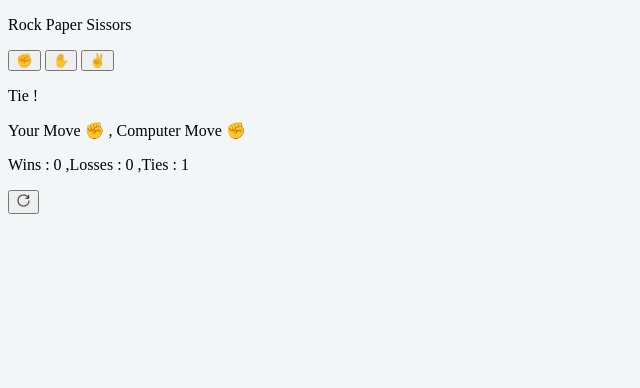
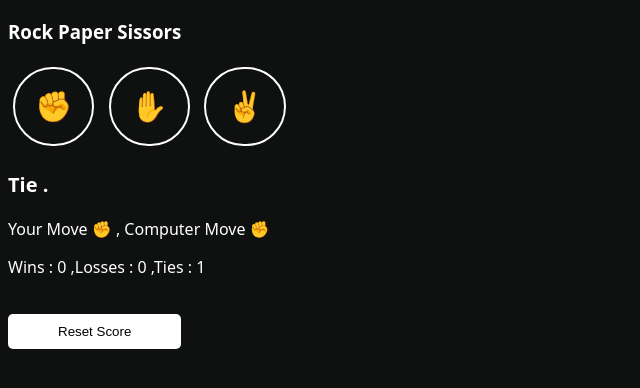
Before and after one commit to sanjaysriat08/rockPaperSissors-game, a plain HTML site: page index.html in a window 1280 px wide. Both pictures are taken after a click on the button "Rock". Shown: the whole page, without its empty margins (0-640 px from the left). Drawn offline with Linux system fonts and the light colour scheme.

Commit message:
Version-2

```diff
--- a/index.html
+++ b/index.html
@@ -9,18 +9,18 @@
 </head>
 <body>
 
-    <p>Rock Paper Sissors</p>
+    <h3>Rock Paper Sissors</h3>
 
-    <button onclick="playGame('✊')" title="Rock">✊</button>
-    <button onclick="playGame('✋')" title="Paper">✋</button>
-    <button onclick="playGame('✌️')" title="Sissors">✌️</button>
+    <button class="btn" onclick="playGame('✊')" title="Rock">✊</button>
+    <button class="btn" onclick="playGame('✋')" title="Paper">✋</button>
+    <button class="btn" onclick="playGame('✌️')" title="Sissors">✌️</button>
 
     <br>
     <p id="result"></p>
     <p id="moves"></p>
     <p id="score"></p>
 
-    <button onclick="resetScore()" title="Reset Your Score"><img src="reset.png" alt="reset-btn" width='15px'></button >
+    <button class="resetButton" onclick="resetScore()" title="Reset Your Score">Reset Score</button >
 
 </body>
 </html>
--- a/index.js
+++ b/index.js
@@ -12,7 +12,7 @@ function playGame(playerMove) {
     if(playerMove === '✊') {          //Rock
 
         if(computerMove === '✊') {
-            result = 'Tie !' ;
+            result = 'Tie .' ;
         }
         else if(computerMove === '✋') {
             result = 'You Lose !' ;
@@ -27,7 +27,7 @@ function playGame(playerMove) {
             result = 'You Win !' ;
         }
         else if(computerMove === '✋') {
-            result = 'Tie !' ;
+            result = 'Tie .' ;
         }
         else if(computerMove === '✌️') {
             result = 'You Lose !' ;
@@ -42,7 +42,7 @@ function playGame(playerMove) {
             result = 'You Win !' ;
         }
         else if(computerMove === '✌️') {
-            result = 'Tie !' ;
+            result = 'Tie .' ;
         }
     }
 
@@ -52,7 +52,7 @@ function playGame(playerMove) {
     else if(result === 'You Lose !') {
         score.Losses += 1;
     }
-    else if(result === 'Tie !') {
+    else if(result === 'Tie .') {
         score.Ties += 1;
     }
 
--- a/style.css
+++ b/style.css
@@ -1,4 +1,44 @@
 body{
 
-    background-color: rgb(243, 246, 247);
+    background-color: rgb(15, 16, 16);
+    color: white;
+    font-family: system-ui, -apple-system, BlinkMacSystemFont, 'Segoe UI', Roboto, Oxygen, Ubuntu, Cantarell, 'Open Sans', 'Helvetica Neue', sans-serif;
+
 }
+
+.btn {
+
+    background-color: rgb(15, 16, 16);
+    border: 2px solid white;
+    padding: 20px;
+    border-radius: 50px;
+    font-size: 30px;
+    margin: 5px;
+    cursor: pointer;
+    transition: 0.5s;
+}
+
+.btn:hover {
+
+    background-color: rgb(50, 50, 50);
+    transform: scale(1.1);
+    box-shadow: 1px 1px 5px goldenrod;
+
+}
+
+#result {
+
+    font-size: 20px;
+    font-weight: bold;
+}
+
+.resetButton {
+
+    background-color: white;
+    color: black;
+    border:none;
+    padding: 10px 50px;
+    margin-top: 20px;
+    border-radius: 5px;
+    cursor: pointer;
+}
```
Also changed, not shown: reset.png (deleted).
